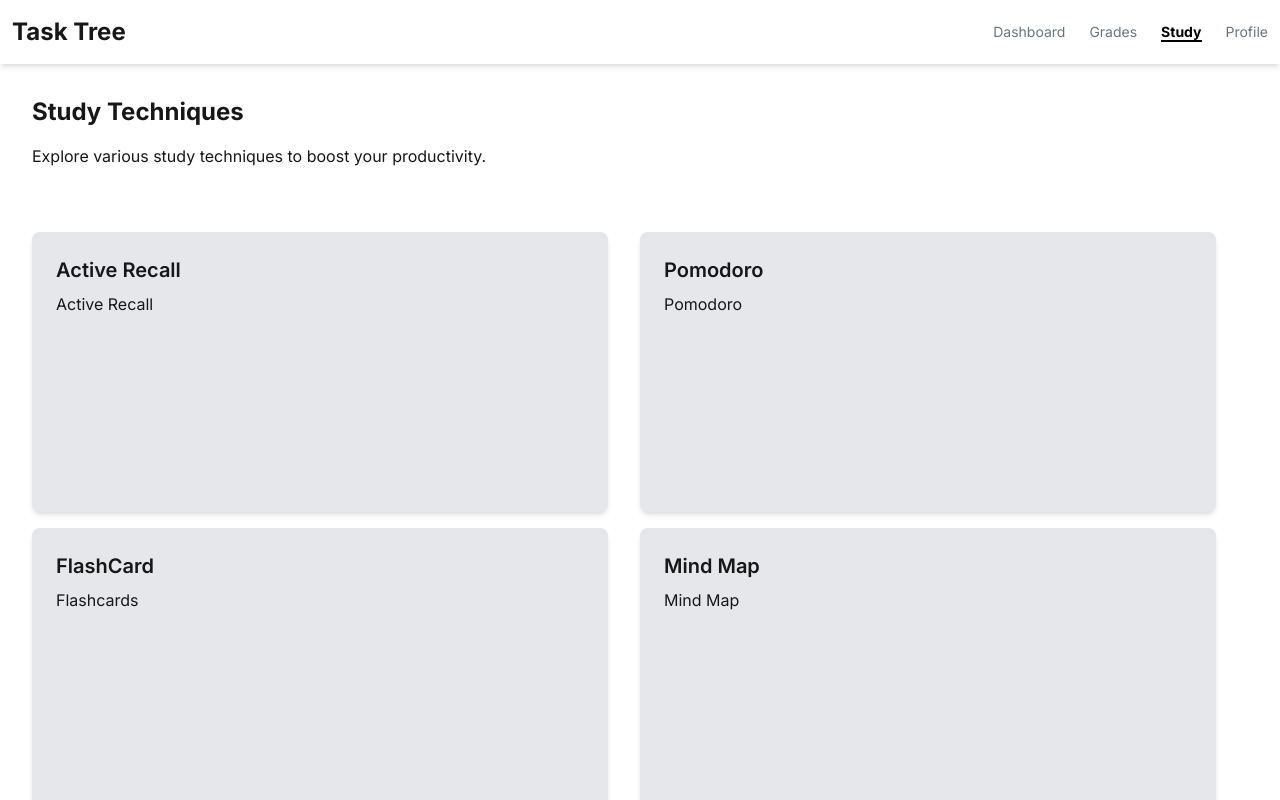
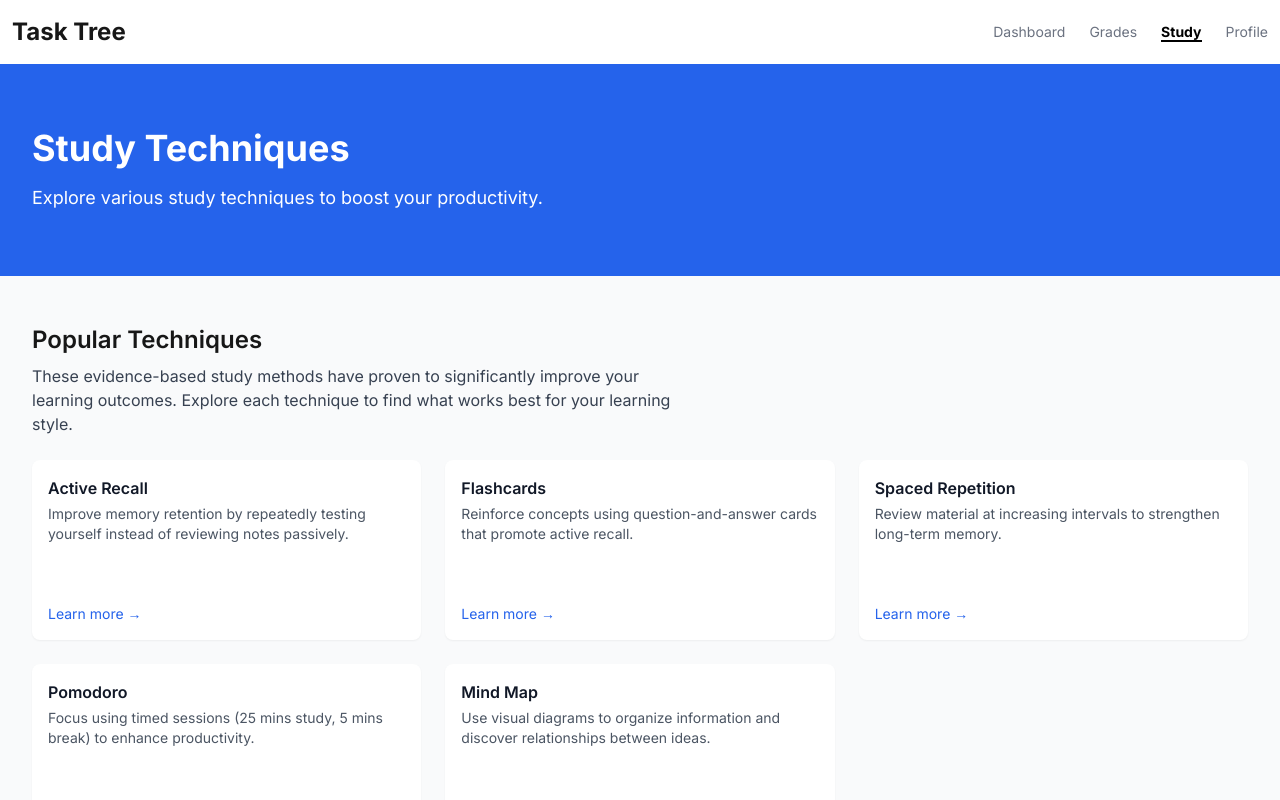
Before and after one commit to GDSC-Blink/Task-Tree, a Next.js app: page /study-techniques in a window 1280 px wide. Shown: the top 800 px of the page. Built offline with nearby package versions, Linux system fonts and the light colour scheme.

Commit message:
Firebase Flashcards + UI edits

```diff
--- a/app/deck/[id]/page.tsx
+++ b/app/deck/[id]/page.tsx
@@ -1,56 +1,66 @@
 "use client"
 import { useParams, useRouter } from "next/navigation";
 import { useState, useEffect } from "react";
+import { doc, getDoc, updateDoc, arrayUnion, arrayRemove } from "firebase/firestore";
+import {db} from "../../../lib/firebase";
 
 export default function DeckPage() {
   const router = useRouter();
   const { id } = useParams();
-  const [deck, setDeck] = useState<{ id: number; name: string; cards: {front:string; back: string}[] } | null>(null);
+  const [deck, setDeck] = useState<{ id: string; name: string; cards: {front:string; back: string}[] } | null>(null);
   const [newCard, setNewCard] = useState<string>("");
   const [frontCard, setFrontCard] = useState<string>("");
   const [backCard, setBackCard] = useState<string>("");
 
 
   useEffect(() => {
-    const storedDecks = JSON.parse(localStorage.getItem("decks") || "[]");
-    const foundDeck = storedDecks.find((d: { id: number }) => d.id.toString() === id);  // retrieve decks from lcoal storage and matches the URL ID
-    setDeck(foundDeck);
-  }, [id]); // runs when id changes or we go on new deck
+    const fetchDeck = async () => {
+      if (!id) return;
+      const ref = doc(db, "decks", id as string);
+      const snap = await getDoc(ref);
+      if (snap.exists()) {
+        const data = snap.data();
+        setDeck({ id: snap.id, name: data.name, cards: data.cards || [] });
+      } else {
+        setDeck(null);
+      }
+    };
+    fetchDeck();
+  }, [id]);
 
-  const addCard = () => {
-    if (!frontCard.trim() || !backCard.trim()|| !deck) return; //prevent empty card or null deck
+  const addCard = async () => {
+    if (!deck || !frontCard.trim() || !backCard.trim()) return;
 
-    const updatedDecks = JSON.parse(localStorage.getItem("decks") || "[]").map((d: any) => // finds matching deck and append new cards to its cards parameter
-      d.id === deck.id ? { ...d, cards: [...d.cards, {front: frontCard, back:backCard}] } : d // ...d coppies all properties of decks and then creates then cards array w/ new card added
-    );
+    const ref = doc(db, "decks", deck.id);
+    const newCard = { front: frontCard, back: backCard };
 
-    localStorage.setItem("decks", JSON.stringify(updatedDecks));
-    setDeck((prevDeck) => prevDeck && { ...prevDeck, cards: [...prevDeck.cards, {front:frontCard, back: backCard}] });
+    await updateDoc(ref, {
+      cards: arrayUnion(newCard),
+    });
+
+    setDeck({ ...deck, cards: [...deck.cards, newCard] });
     setFrontCard("");
     setBackCard("");
   };
 
-  //Delete card
-  const deleteCard = (cardIndex: number) => {
+  const deleteCard = async (cardIndex: number) => {
     if (!deck) return;
+    const cardToDelete = deck.cards[cardIndex];
+    const ref = doc(db, "decks", deck.id);
 
-    const updatedDecks = JSON.parse(localStorage.getItem("decks") || "[]").map((d: any) =>
-      d.id === deck.id ? { ...d, cards: d.cards.filter((_: any, i: number) => i !== cardIndex) } : d
-    );
+    await updateDoc(ref, {
+      cards: deck.cards.filter((_, i) => i !== cardIndex), // Firestore requires full replacement for arrays if not using arrayRemove with full object match
+    });
 
-    localStorage.setItem("decks", JSON.stringify(updatedDecks));
-    setDeck((prevDeck) => prevDeck && { ...prevDeck, cards: prevDeck.cards.filter((_, i) => i !== cardIndex) });
+    setDeck({ ...deck, cards: deck.cards.filter((_, i) => i !== cardIndex) });
   };
-
 
   // handle enter key submission for fields
   const handleEnter = (e: any) =>{
     if(e.key === "Enter"){
       const bothPopulated = frontCard.trim() !== "" && backCard.trim() !== "";
       if(bothPopulated){
-        setDeck((prevDeck) => prevDeck && { ...prevDeck, cards: [...prevDeck.cards, {front:frontCard, back: backCard}] });
-        setFrontCard("");
-        setBackCard("");
+        addCard()
 
       }
     }
--- a/app/flashcard/page.tsx
+++ b/app/flashcard/page.tsx
@@ -2,9 +2,15 @@
 import { useState, useEffect } from "react";
 import { useRouter } from "next/navigation";
 import {db} from "../../lib/firebase";
-import {collection, addDoc, getDocs} from "firebase/firestore"
+import {
+  collection,
+  addDoc,
+  getDocs,
+  deleteDoc,
+  doc,
+} from "firebase/firestore";
 type Deck = {
-  id: number;
+  id: string;
   name: string;
   cards: string[];
 };
@@ -15,26 +21,53 @@ export default function Home() {
   const router = useRouter();
 
   useEffect(() => {
-    const storedDecks = JSON.parse(localStorage.getItem("decks") || "[]");
-    setDecks(storedDecks);
+    const fetchDecks = async () => {
+      const querySnapshot = await getDocs(collection(db, "decks"));
+      const deckList = querySnapshot.docs.map((doc) => ({
+        id: doc.id,
+        ...doc.data(),
+      })) as Deck[];
+      setDecks(deckList);
+    };
+
+    fetchDecks();
   }, []);
 
-  useEffect(() => {
-    localStorage.setItem("decks", JSON.stringify(decks));
-  }, [decks]);
+  // Create a new deck in Firestore
+  const createDeck = async () => {
+    if (!deckName.trim()) return;
 
+    const newDeck = {
+      name: deckName,
+      cards: [],
+    };
 
+    try {
+      const docRef = await addDoc(collection(db, "decks"), newDeck);
+      setDecks([...decks, { ...newDeck, id: docRef.id }]);
+      setDeckName("");
+    } catch (error) {
+      console.error("Error adding deck: ", error);
+    }
+  };
 
-  const createDeck = () => {
-    if (!deckName.trim()) return;
-    const newDeck: Deck = { id: Date.now(), name: deckName, cards: [] };
-    setDecks([...decks, newDeck]);
-    setDeckName("");
+  // Delete a deck from Firestore and UI
+  const deleteDeck = async (deckId: string) => {
+    const confirm = window.confirm("Are you sure you want to delete this deck?");
+    if (!confirm) return;
+
+    try {
+      await deleteDoc(doc(db, "decks", deckId));
+      setDecks((prevDecks) => prevDecks.filter((deck) => deck.id !== deckId));
+    } catch (error) {
+      console.error("Error deleting deck: ", error);
+    }
   };
-  const handleKeyPress = (event:any) => {
-    if (event.key === 'Enter') {
+
+  const handleKeyPress = (event: any) => {
+    if (event.key === "Enter") {
       event.preventDefault();
-      createDeck(); // Trigger createDeck on Enter key press
+      createDeck();
     }
   };
 
@@ -48,7 +81,7 @@ export default function Home() {
           placeholder="Deck Name"
           value={deckName}
           onChange={(e) => setDeckName(e.target.value)}
-          onKeyDown ={handleKeyPress}
+          onKeyDown={handleKeyPress}
         />
         <button
           className="bg-blue-500 text-white px-4 py-2 rounded"
@@ -57,16 +90,26 @@ export default function Home() {
           Create Deck
         </button>
       </div>
-      <div className="w-full max-w-md h-[400px] overflow-y-auto mb-4"> {/* Fixed height with scroll */}
 
+      <div className="w-full max-w-md h-[400px] overflow-y-auto mb-4">
         <div className="w-full max-w-md">
           {decks.map((deck) => (
             <div
               key={deck.id}
-            className="p-3 border rounded mb-2 cursor-pointer hover:bg-gray-100"
+              className="p-3 border rounded mb-2 flex justify-between items-center hover:bg-gray-100"
+            >
+              <div
                 onClick={() => router.push(`/deck/${deck.id}`)}
+                className="cursor-pointer flex-1"
               >
                 {deck.name}
+              </div>
+              <button
+                onClick={() => deleteDeck(deck.id)}
+                className="text-red-500 hover:text-red-700 ml-4"
+              >
+                Delete
+              </button>
             </div>
           ))}
         </div>
--- a/app/study-techniques/page.tsx
+++ b/app/study-techniques/page.tsx
@@ -1,50 +1,68 @@
 import Link from "next/link";
-import Widget from "@/components/widget";
+import StudyWidget from "@/components/studytechwidget";
 
 export default function StudyTechniques() {
   return (
-    <div className="min-h-screen flex flex-col">
-      <header className="p-8">
-        <h1 className="text-2xl font-bold mb-4">Study Techniques</h1>
-        <p>Explore various study techniques to boost your productivity.</p>
+    <div className="min-h-screen flex flex-col bg-gray-50">
+      {/* Hero Header */}
+      <header className="bg-blue-600 text-white px-8 py-16">
+        <h1 className="text-4xl font-bold mb-4">Study Techniques</h1>
+        <p className="text-lg">Explore various study techniques to boost your productivity.</p>
       </header>
-      {/* Content area */}
-      <div className="flex-grow p-8">
-        {/* Two horizontal stacks */}
-        <div className="flex flex-row space-x-8">
-          {/* Left column: first three study techniques */}
-          <div className="flex flex-col space-y-4">
+
+      {/* Section Header */}
+      <section className="px-8 pt-12 pb-6">
+        <h2 className="text-2xl font-semibold mb-2">Popular Techniques</h2>
+        <p className="text-gray-700 max-w-2xl">
+          These evidence-based study methods have proven to significantly improve your learning outcomes.
+          Explore each technique to find what works best for your learning style.
+        </p>
+      </section>
+
+      {/* Study Technique Grid */}
+      <section className="px-8 pb-12">
+        <div className="grid grid-cols-1 sm:grid-cols-2 lg:grid-cols-3 gap-6">
           <Link href="/active_recall">
-              <Widget title="Active Recall">
-                <p>Active Recall</p>
-              </Widget>
+            <StudyWidget title="Active Recall">
+              <p className="text-gray-600 text-sm">
+                Improve memory retention by repeatedly testing yourself instead of reviewing notes passively.
+              </p>
+            </StudyWidget>
           </Link>
+
           <Link href="/flashcard">
-              <Widget title="FlashCard">
-                <p>Flashcards</p>
-              </Widget>
+            <StudyWidget title="Flashcards">
+              <p className="text-gray-600 text-sm">
+                Reinforce concepts using question-and-answer cards that promote active recall.
+              </p>
+            </StudyWidget>
           </Link>
+
           <Link href="/spaced-repetition">
-              <Widget title="Spaced Repetition">
-                <p>Spaced Repetition</p>
-              </Widget>
+            <StudyWidget title="Spaced Repetition">
+              <p className="text-gray-600 text-sm">
+                Review material at increasing intervals to strengthen long-term memory.
+              </p>
+            </StudyWidget>
+          </Link>
+
+          <Link href="/pomodoro">
+            <StudyWidget title="Pomodoro">
+              <p className="text-gray-600 text-sm">
+                Focus using timed sessions (25 mins study, 5 mins break) to enhance productivity.
+              </p>
+            </StudyWidget>
+          </Link>
+
+          <Link href="/mind-map">
+            <StudyWidget title="Mind Map">
+              <p className="text-gray-600 text-sm">
+                Use visual diagrams to organize information and discover relationships between ideas.
+              </p>
+            </StudyWidget>
           </Link>
         </div>
-          {/* Right column: last two study techniques */}
-          <div className="flex flex-col space-y-4">
-            <Link href="/pomodoro">
-              <Widget title="Pomodoro">
-                <p>Pomodoro</p>
-              </Widget>
-            </Link>
-            <Link href="/mind-map">
-              <Widget title="Mind Map">
-                <p>Mind Map</p>
-              </Widget>
-            </Link>
-          </div>
-        </div>
-      </div>
+      </section>
     </div>
   );
 }
--- a/app/study/[id]/page.tsx
+++ b/app/study/[id]/page.tsx
@@ -1,20 +1,30 @@
 "use client"
 import { useParams, useRouter } from "next/navigation"
 import { useState, useEffect } from "react"
+import { doc, getDoc, updateDoc, arrayUnion, arrayRemove } from "firebase/firestore";
+import {db} from "../../../lib/firebase";
 
 export default function StudyPage() {
   const { id } = useParams()
   const router = useRouter()
-  const [deck, setDeck] = useState<{ id: number; name: string; cards: { front: string; back: string }[] } | null>(null)
+  const [deck, setDeck] = useState<{ id: string; name: string; cards: { front: string; back: string }[] } | null>(null)
   const [currentIndex, setCurrentIndex] = useState<number>(0)
   const [isFlipped, setIsFlipped] = useState<boolean>(false)
 
   useEffect(() => {
-    const storedDecks = JSON.parse(localStorage.getItem("decks") || "[]")
-    const foundDeck = storedDecks.find((d: { id: number }) => d.id.toString() === id)
-    setDeck(foundDeck)
-  }, [id])
-
+    const fetchDeck = async () => {
+      if (!id) return;
+      const ref = doc(db, "decks", id as string);
+      const snap = await getDoc(ref);
+      if (snap.exists()) {
+        const data = snap.data();
+        setDeck({ id: snap.id, name: data.name, cards: data.cards || [] });
+      } else {
+        setDeck(null);
+      }
+    };
+    fetchDeck();
+  }, [id]);
   const nextCard = () => {
     setCurrentIndex((prev) => (prev + 1) % (deck?.cards.length || 1))
     setIsFlipped(false) // Reset to front side when moving to next card
--- /dev/null
+++ b/components/studytechwidget.tsx
@@ -0,0 +1,25 @@
+interface WidgetProps {
+    title: string;
+    children: React.ReactNode;
+    className?: string;
+  }
+
+  const StudyWidget = ({ title, children, className = "" }: WidgetProps) => {
+    return (
+      <div
+        className={`bg-white rounded-lg p-4 shadow-sm hover:shadow-md transition
+          w-full h-[180px] flex flex-col justify-between ${className}`}
+      >
+        <div>
+          <h3 className="text-base font-semibold text-gray-900 mb-1">{title}</h3>
+          <div className="text-sm text-gray-600">{children}</div>
+
+        </div>
+        <div className="mt-4 text-sm text-blue-600">Learn more →</div>
+
+
+      </div>
+    );
+  };
+
+  export default StudyWidget;
--- a/components/widget.tsx
+++ b/components/widget.tsx
@@ -1,3 +1,4 @@
+
 // components/widget.tsx
 interface WidgetProps {
   title: string;
@@ -9,6 +10,7 @@ const Widget = ({ title, children }: WidgetProps) => {
     <div className="bg-gray-200 rounded-lg p-6 shadow-md w-[45vw] h-[35vh]">
       <h3 className="text-xl font-semibold mb-2">{title}</h3>
       {children}
+
     </div>
   );
 };
```
Also changed, not shown: lib/firebase.ts (+11 -13 lines). Lines whose indentation alone changed are shown as unchanged.
